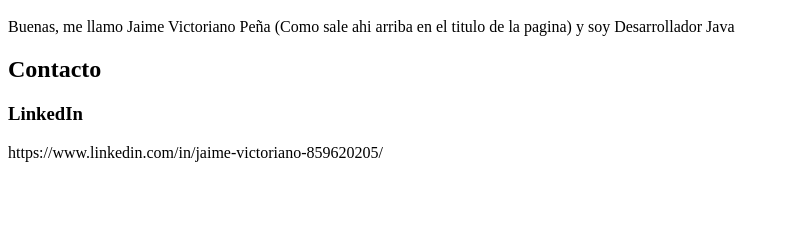
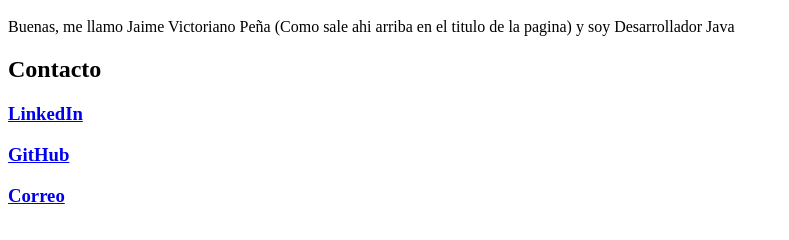
Before and after one commit to Xaxurro/Xaxurro.github.io, a plain HTML site: page index.html in a window 1280 px wide. Shown: the part 48-288 px from the top of the page, without its empty margins (0-789 px from the left). Drawn offline with Linux system fonts and the light colour scheme.

Commit message:
chore(Contact): LinkedInF Fixed & GitHub + E-mail added

```diff
--- a/index.html
+++ b/index.html
@@ -9,7 +9,8 @@
     <p>Buenas, me llamo Jaime Victoriano Peña (Como sale ahi arriba en el titulo de la pagina) y soy Desarrollador Java</p>
 
     <h2>Contacto</h2>
-    <h3>LinkedIn</h3>
-    <a>https://www.linkedin.com/in/jaime-victoriano-859620205/</a>
+    <h3><a href="https://www.linkedin.com/in/jaime-victoriano-859620205/">LinkedIn</a></h3>
+    <h3><a href="https://github.com/Xaxurro">GitHub</a></h3>
+    <h3><a href="xaxo.victoriano@gmail.com">Correo</a></h3>
 </body>
 </html>
```
